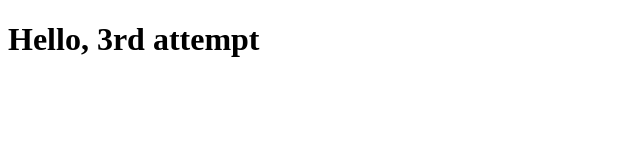
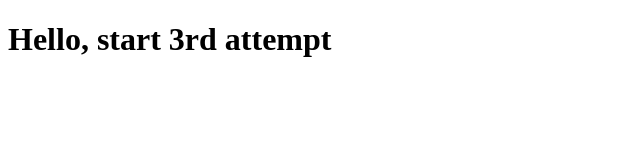
Before and after one commit to Andre-ft/3_rd_attempt_demo, a plain HTML site: page index.html in a window 1280 px wide. Shown: the whole page, without its empty margins (0-640 px from the left). Drawn offline with Linux system fonts and the light colour scheme.

Commit message:
made style css

```diff
--- a/index.html
+++ b/index.html
@@ -7,6 +7,6 @@
     <title>HALLO</title>
 </head>
 <body>
-    <h1>Hello, 3rd attempt</h1>
+    <h1>Hello, start 3rd attempt</h1>
 </body>
 </html>
```
Also changed, not shown: css/styles.css (added).
